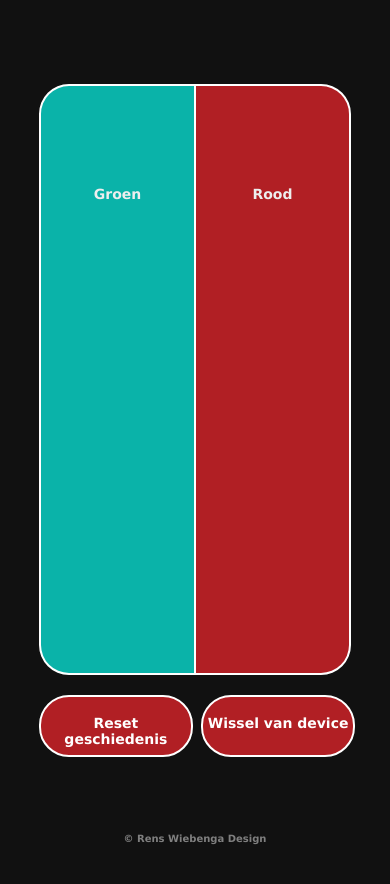
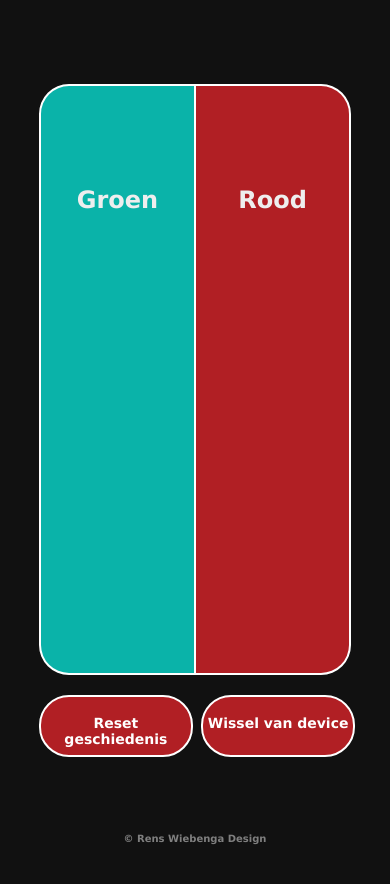
Before and after one commit to RensWiebenga/32nds, a plain HTML site: page vragen.html in a window 390 px wide. Shown: the top 884 px of the page. Drawn offline with nearby package versions, Linux system fonts and the light colour scheme.

Commit message:
fix fonts

```diff
--- a/css/main.css
+++ b/css/main.css
@@ -856,7 +856,7 @@ input[type=range]:focus::-ms-fill-upper {
 	.cardChoiceContainer .btn {
 		font-size: 14px;
 	}
-	.greenBtn, .redBtn {
+	.cardChoiceContainer .greenBtn, .cardChoiceContainer .redBtn {
 		font-size: 24px;
 	}
 }
```
